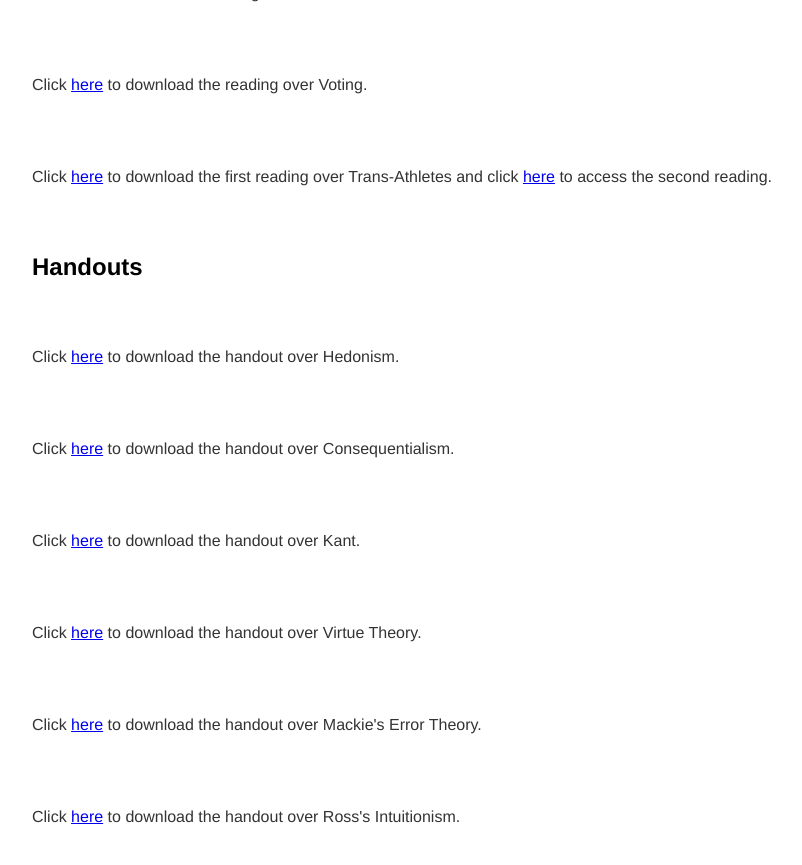
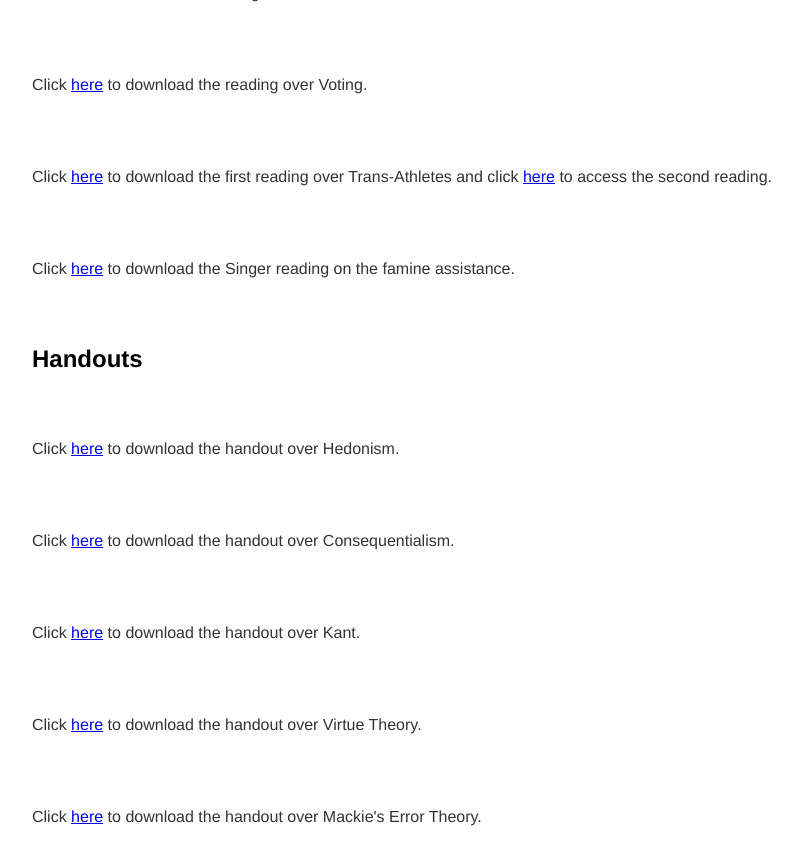
Before and after one commit to kevinjpatton/kevinjpatton.github.io, a Jekyll site: the page built from teaching/phil_2030/index.html, in a window 1280 px wide and 900 px high, scrolled down 1950 px. Shown: the top 865 px of the window, without its empty margins (160-962 px from the left). Built offline with Jekyll 4.4.1, drawn with Linux system fonts in a browser that asks for light colours; Markdown is read by kramdown in place of the engine named in the settings.

Commit message:
Update index.html

```diff
--- a/teaching/phil_2030/index.html
+++ b/teaching/phil_2030/index.html
@@ -24,6 +24,8 @@ title: Teaching - Phil 2030
  <p>Click <a href="https://plato.stanford.edu/entries/euthanasia-voluntary/" target="_blank">here</a> to access the reading over Euthanasia.</p>
 <p>Click <a href="/teaching/phil_2030/Jason Brennan - When Not to Vote.pdf" target="_blank">here</a> to download the reading over Voting.</p>
 <p>Click <a href="/teaching/phil_2030/Sarah Teetzel - Transgender Eligibility Policies in Sport.pdf" target="_blank">here</a> to download the first reading over Trans-Athletes and click <a href="https://www.scientificamerican.com/article/what-the-science-on-gender-affirming-care-for-transgender-kids-really-shows/" target="_blank">here</a> to access the second reading.</p>
+<p>Click <a href="/banda/Peter Singer - Famine, Affulence, and Morality.pdf" target="_blank">here</a> to download the Singer reading on the famine assistance.</p>
+
 
 <h2>Handouts</h2>
 <p>Click <a href="/teaching/phil_2030/Handout - Hedonism.pdf" target="_blank">here</a> to download the handout over Hedonism.</p>
```
